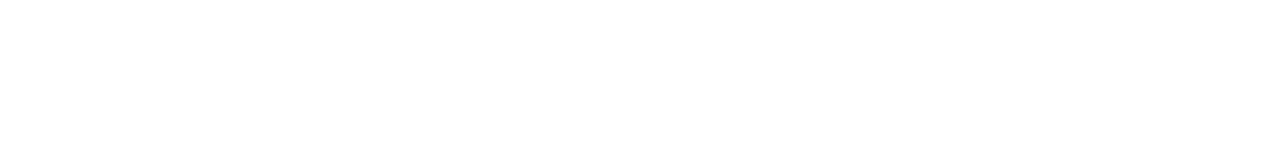
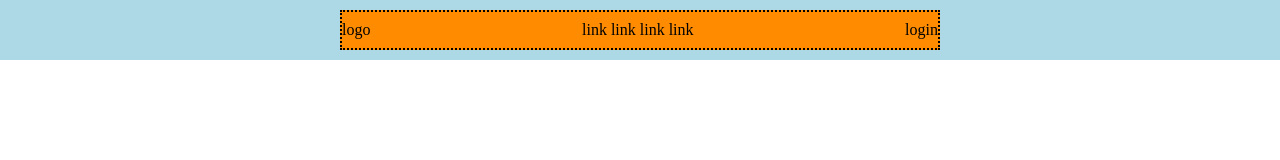
Before and after one commit to ilariamotta/htmlcss-struttura-discord, a plain HTML site: page index.html in a window 1280 px wide. Drawn offline with Linux system fonts and the light colour scheme.

Commit message:
feat: creato header

```diff
--- a/css/style.css
+++ b/css/style.css
@@ -7,9 +7,42 @@
 
 /* DEBUG */
 
+.header-container {
+    display: flex;
+    flex-direction: row;
+    justify-content: space-between;
+    align-items: center;
+    min-width: 600px;
+    min-height: 30px;
+    margin: 10px 0;
+    background-color: darkorange;
+    border: 2px dotted black
+
+
+
+}
+
 
 /* UTILITY */
 
+
 /* HEADER */
+header {
+    display: flex;
+    background-color: lightblue;
+    justify-content: center;
+    min-height: 60px;
+    height: 100%;
+}
+
+ul {
+    list-style: none;
+
+}
+
+li {
+    display: inline;
+}
+
 /* MAIN */
 /* FOOTER */
--- a/index.html
+++ b/index.html
@@ -8,7 +8,17 @@
 </head>
 <body>
     <!-- header -->
-    <header></header>
+    <header><div class="header-container">
+        <span class>logo</span>
+    <ul>
+    <li>link</li>
+    <li>link</li>
+    <li>link</li>
+    <li>link</li>
+    </ul>
+    <span>login</span>
+    </div>
+</header>
     <!-- fine header -->
     <!-- main -->
     <main></main>
```
